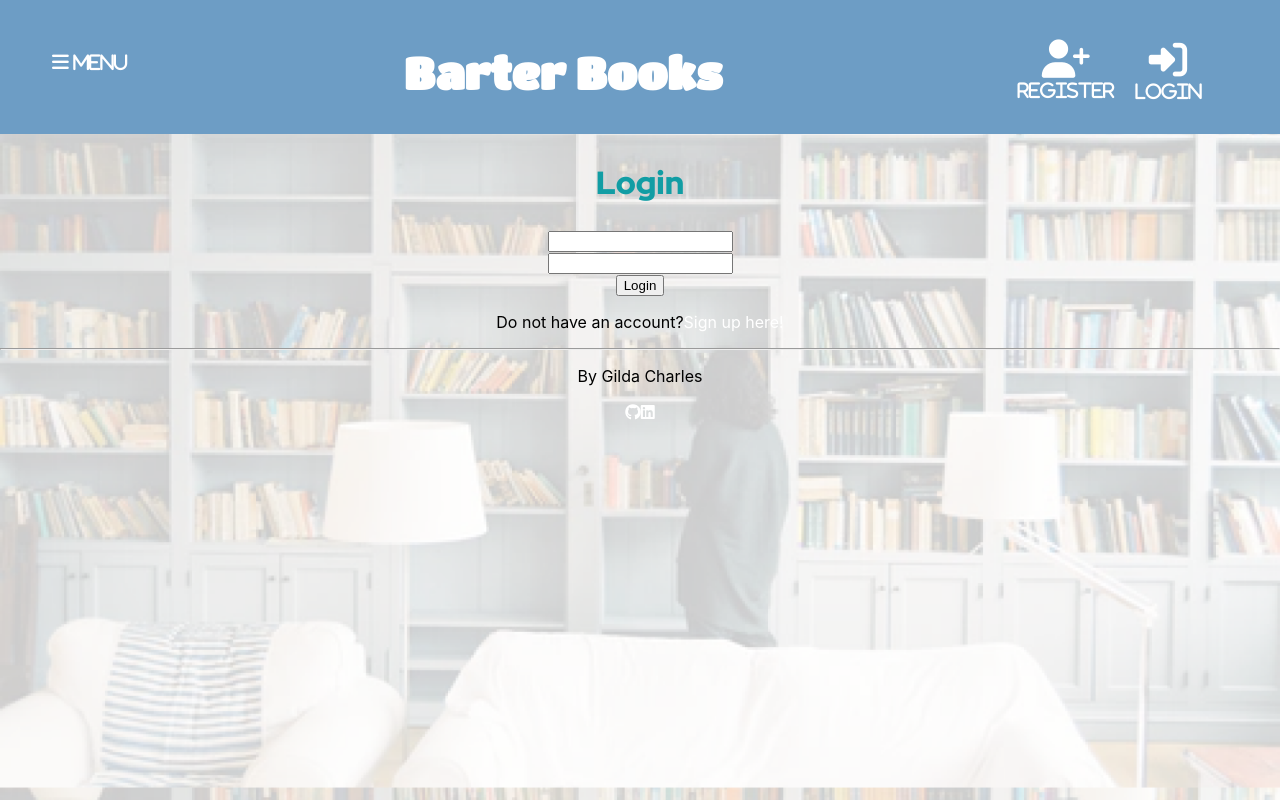
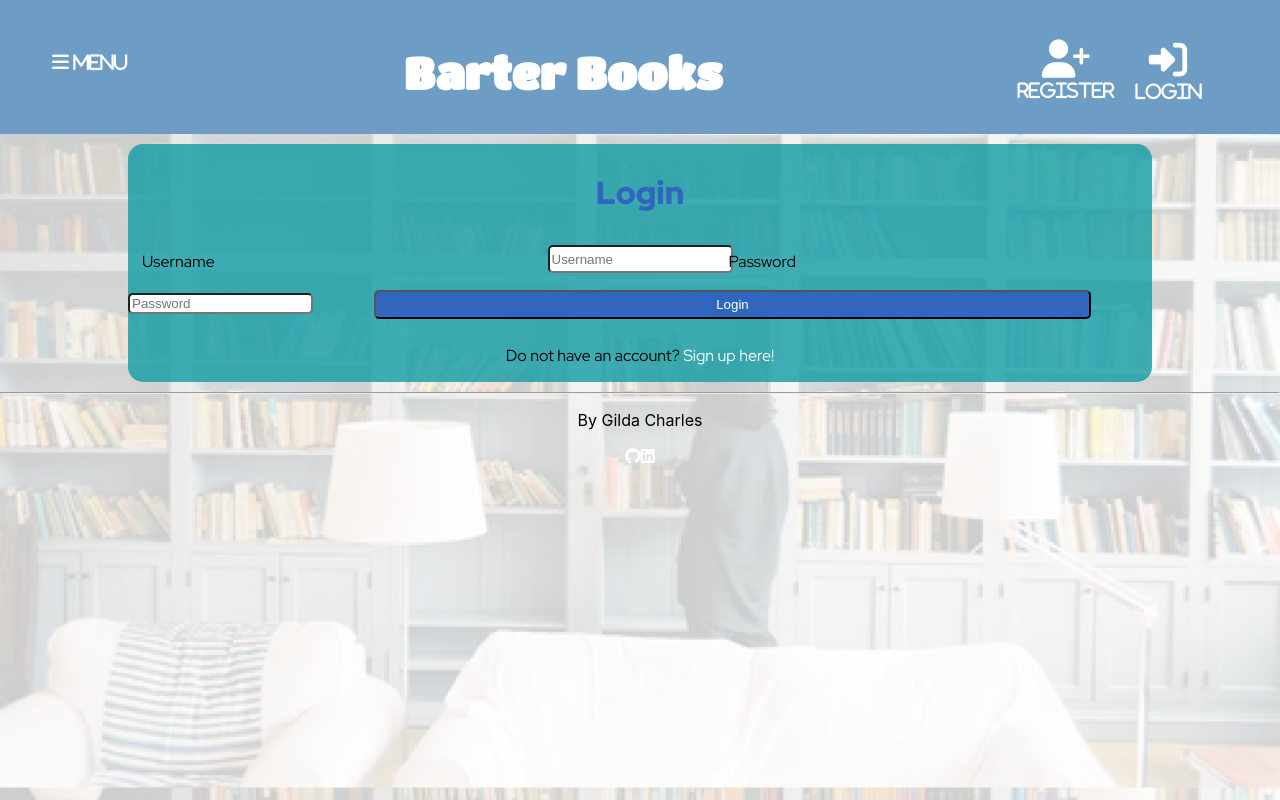
Before and after one commit to gchar031/barterbooks, a React (Create React App) app in the folder client/: page /login in a window 1280 px wide. Built offline with nearby package versions, Linux system fonts and the light colour scheme.

Commit message:
login and register form design completed

```diff
--- a/client/src/screens/Login.jsx
+++ b/client/src/screens/Login.jsx
@@ -1,5 +1,6 @@
 import { useState } from "react";
 import { Link } from "react-router-dom";
+import "../styles/Login.css";
 
 export default function Login(props) {
   const { handleLogin } = props;
@@ -24,32 +25,38 @@ export default function Login(props) {
         e.preventDefault();
         handleLogin(formData);
       }}
+      className="user-form"
     >
       <h2 className="subtitles">Login</h2>
-      <label>
+      <label htmlFor="username">Username</label>
       <input
         type="text"
         name="username"
+        placeholder="Username"
         value={username}
         onChange={handleChange}
         required
       />
-      </label>
+
       <br />
-      <label>
+      <label htmlFor="password">Password</label>
       <input
         type="password"
         name="password"
+        placeholder="Password"
         value={password}
         onChange={handleChange}
         required
       />
-      </label>
+
       <br />
       <button type="submit">Login</button>
       <p className="register_loginOp">
         Do not have an account?
-        <Link to="/register">Sign up here!</Link>
+        <Link to="/register" className="user-link">
+          {" "}
+          Sign up here!
+        </Link>
       </p>
     </form>
   );
--- a/client/src/screens/Register.jsx
+++ b/client/src/screens/Register.jsx
@@ -1,5 +1,6 @@
 import { useState } from "react";
 import { Link } from "react-router-dom";
+import "../styles/Login.css";
 
 export default function Register(props) {
   const [formData, setFormData] = useState({
@@ -26,12 +27,14 @@ export default function Register(props) {
         handleRegister(formData);
       }}
       id="registerForm"
+      className="user-form"
     >
       <h2 className="subtitles">Register</h2>
       <label htmlFor="username"> Username:</label>
       <input
         type="text"
         name="username"
+        placeholder="Username"
         value={username}
         onChange={handleChange}
         required
@@ -41,6 +44,7 @@ export default function Register(props) {
       <input
         type="password"
         name="password"
+        placeholder="Password"
         value={password}
         onChange={handleChange}
         required
@@ -55,8 +59,7 @@ export default function Register(props) {
         onChange={handleChange}
         required
       />
-      {/* bug: input text for college will not appear */}
-      <label htmlFor="college_name"> College/University Name: </label>
+      <label htmlFor="college_name"> College / University Name: </label>
       <input
         type="text"
         id="college"
@@ -68,7 +71,10 @@ export default function Register(props) {
       <br />
       <button type="submit">Register</button>
       <p className="register_loginOp">
-        Already have an account? <Link to="/login">Sign in here!</Link>
+        Already have an account?{" "}
+        <Link to="/login" className="user-link">
+          Sign in here!
+        </Link>
       </p>
     </form>
   );
--- a/client/src/styles/Books.css
+++ b/client/src/styles/Books.css
@@ -76,6 +76,7 @@ a:link {
   margin-bottom: 10px;
   border-radius: 5px;
 }
+
 /* tablet media query */
 @media screen and (min-width: 700px) {
   .books-list {
--- a/client/src/styles/CreateEditForm.css
+++ b/client/src/styles/CreateEditForm.css
@@ -1,3 +1,4 @@
+/* gradient helper:  https://cssgradient.io/*/
 .book-form {
   width: 80%;
   margin: 10px auto;
--- a/client/src/styles/Home.css
+++ b/client/src/styles/Home.css
@@ -1,5 +1,3 @@
-
-
 /* font-family Red Hat for body
 Regular 400
 Regular 400 italic
@@ -7,11 +5,11 @@ Medium 500
 Bold 700
 Bold 700 italic
  */
-.about{
+.about {
   display: flex;
-  font-family: 'Red Hat Display', sans-serif;
+  font-family: "Red Hat Display", sans-serif;
   flex-flow: row wrap;
-  border: 8px solid #3066BE;
+  border: 8px solid #3066be;
   box-sizing: border-box;
   width: 75%;
   height: 100%;
@@ -22,26 +20,26 @@ Bold 700 italic
   box-shadow: 10px 6px 12px 0px;
   padding: 15px;
 }
-.about > p{
+.about > p {
   text-align: left;
   font-size: larger;
 }
-.subtitles{
-  font-family: 'Red Hat Display', sans-serif;
+.subtitles {
+  font-family: "Red Hat Display", sans-serif;
   font-weight: 900;
   font-style: inherit;
-  color: #119DA4;
+  color: #119da4;
   text-align: center;
   width: 100%;
   font-size: xx-large;
 }
-#about-link{
+#about-link {
   margin: 10px auto;
-  background-color: #6D9DC5;
+  background-color: #6d9dc5;
   padding: 5px;
-
 }
-.about a:visited, a:link {
+#about-link a:visited,
+a:link {
   text-decoration: none;
   color: white;
 }
--- a/client/src/styles/Login.css
+++ b/client/src/styles/Login.css
@@ -0,0 +1,46 @@
+/* gradient helper:  https://cssgradient.io/*/
+.user-form {
+  width: 80%;
+  display: flex;
+  flex-flow: row wrap;
+  justify-content: center;
+  margin: 10px auto;
+  font-family: "Red Hat Display", sans-serif;
+  background: rgb(17, 157, 164, 0.8);
+  border-radius: 15px;
+}
+.user-form > h2 {
+  color: #3066be;
+  width: 100%;
+}
+.user-form > label {
+  width: 40%;
+  text-align: left;
+  justify-items: left;
+  padding: 6px 0px;
+  margin: 5px -4px;
+  margin-bottom: 10px;
+}
+#college {
+  margin-top: 15px;
+}
+.user-form > input {
+  margin-top: 5px;
+  margin-bottom: 15px;
+  border-radius: 5px;
+}
+.user-form > button {
+  width: 70%;
+  background-color: #3066be;
+  color: white;
+  padding: 5px;
+  margin: auto;
+  margin-bottom: 10px;
+  border-radius: 5px;
+}
+
+.user-form > a:visited,
+a:link {
+  color: black;
+  text-decoration: underline;
+}
```
Lines whose indentation alone changed are shown as unchanged.
